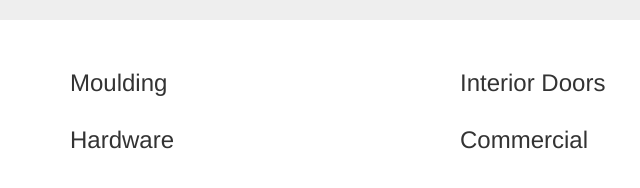
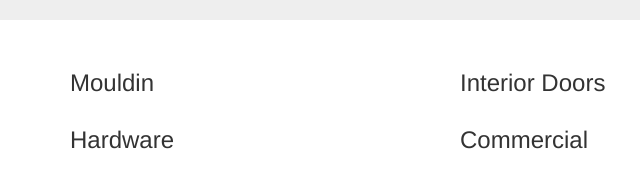
Before and after one commit to muorona/muorona.github.io, a plain HTML site: page index.html in a window 1280 px wide. Shown: the part 310-498 px from the top of the page, 0-640 px from the left. Drawn offline with nearby package versions, Linux system fonts and the light colour scheme.

Commit message:
Update index.html

```diff
--- a/index.html
+++ b/index.html
@@ -20,7 +20,7 @@
 <div class="container">
   <div class="row">
     <div class="col-sm-4">
-      <h3>Moulding</h3>
+      <h3>Mouldin</h3>
       <p></p>
       <p></p>
     </div>
```
